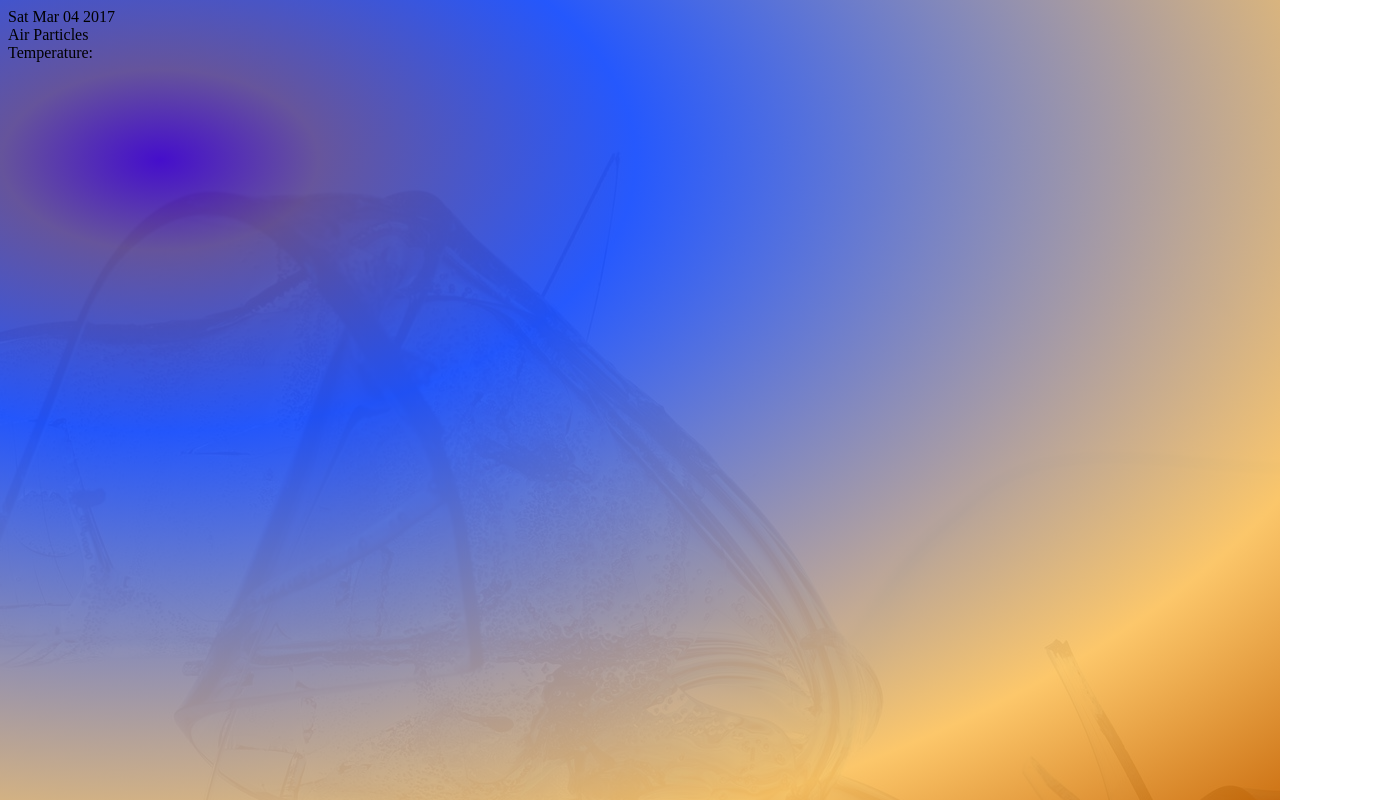
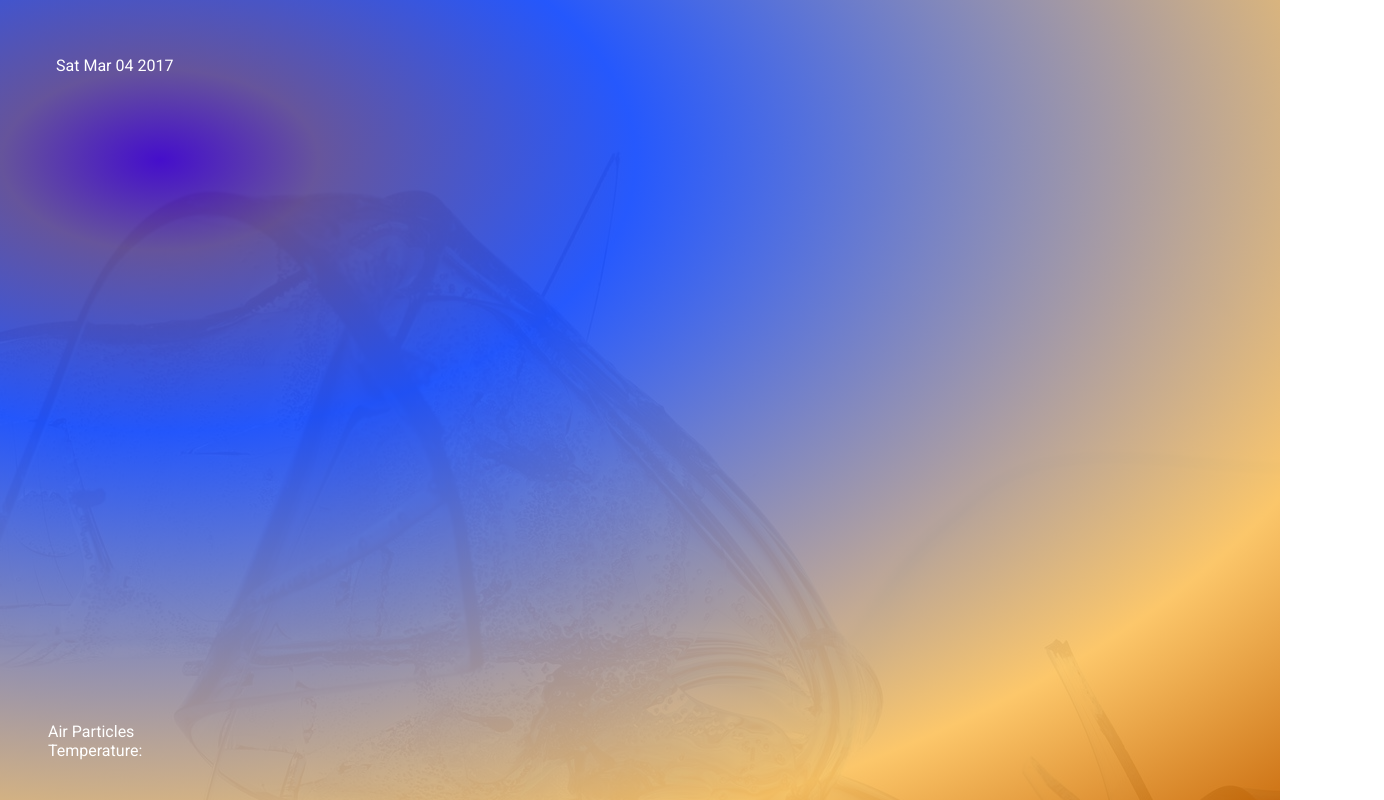
Before and after one commit to hnefatafl01/hackThePlanetDashboard, a website: page index.html in a window 1280 px wide. Shown: the whole page, 1384 px wide, since content can reach past the window. Drawn offline with nearby package versions, Linux system fonts and the light colour scheme.

Commit message:
data alignment and styles

```diff
--- a/dash/dash.html
+++ b/dash/dash.html
@@ -1,18 +1,17 @@
 <div>
 
-
-  <header>
-    <div>{{view.date}}</div>
-    <div>{{view.locationName}}</div>
+  <header id="header" class="corners">
+    <div id="date">{{view.date}}</div>
+    <div id="location">{{view.locationName}}</div>
   </header>
   <section id="weather" style="background-image: radial-gradient(farthest-corner at 10rem 10rem, rgba({{view.rainbow[0].r}}, {{view.rainbow[0].g}}, {{view.rainbow[0].b}}, {{view.rainbow[0].a}}) {{view.rainbow[0].percentage}}, rgba({{view.rainbow[1].r}}, {{view.rainbow[1].g}}, {{view.rainbow[1].b}}, {{view.rainbow[1].a}}) {{view.rainbow[1].percentage}}, rgba({{view.rainbow[2].r}}, {{view.rainbow[2].g}}, {{view.rainbow[2].b}}, {{view.rainbow[2].a}}) {{view.rainbow[2].percentage}}, rgba({{view.rainbow[3].r}}, {{view.rainbow[3].g}}, {{view.rainbow[3].b}}, {{view.rainbow[3].a}}) {{view.rainbow[3].percentage}}, rgba({{view.rainbow[4].r}}, {{view.rainbow[4].g}}, {{view.rainbow[4].b}}, {{view.rainbow[4].a}}) {{view.rainbow[4].percentage}}), url(img/background.jpg);">
   </section>
   <!-- <section id="weather" style="background-image: radial-gradient(farthest-corner at 10rem 10rem, rgba(69, 7, 204, 0.94) 0%, rgba(104, 82, 153, 0.94) 10%, rgba(34, 84, 255, 0.94) 30%, ), url(img/background.jpg);"> -->
   </section>
-  <footer>
+  <footer class="corners">
     <div>Air Particles {{view.airParticlesRead}}</div>
     <div>Temperature: {{view.tempSurface.readable}}</div>
-  </footer>
+  </footer >
 
 </div>
 <!-- "rgba(69, 7, 204, 0.94) 0%",
--- a/index.html
+++ b/index.html
@@ -5,6 +5,7 @@
     <meta name="viewport" content="width=device-width, initial-scale=1, shrink-to-fit=no">
     <meta http-equiv="x-ua-compatible" content="ie=edge">
     <base href="/" >
+    <link href="https://fonts.googleapis.com/css?family=Roboto" rel="stylesheet">
     <link rel="stylesheet" href="/ui.css">
   </head>
   <body>
--- a/ui.css
+++ b/ui.css
@@ -6,3 +6,39 @@
   left: 0;
   z-index: -1;
 }
+#date {
+  order: -1;
+}
+
+#location {
+  align-self: center;
+  order: 1;
+  margin-right: 10vw;
+}
+
+body {
+  display: flex;
+}
+
+#header {
+  width: 100vw;
+  display: flex;
+  justify-content: space-between;
+}
+
+footer {
+   position:fixed;
+   left:0px;
+   bottom:0px;
+   height:30px;
+   width:100%;
+
+}
+
+.corners {
+  padding: 3em;
+  /*justify-content: space-between;*/
+  flex-direction: row;
+  font-family: 'Roboto', sans-serif;
+  color: #fff;
+}
```
